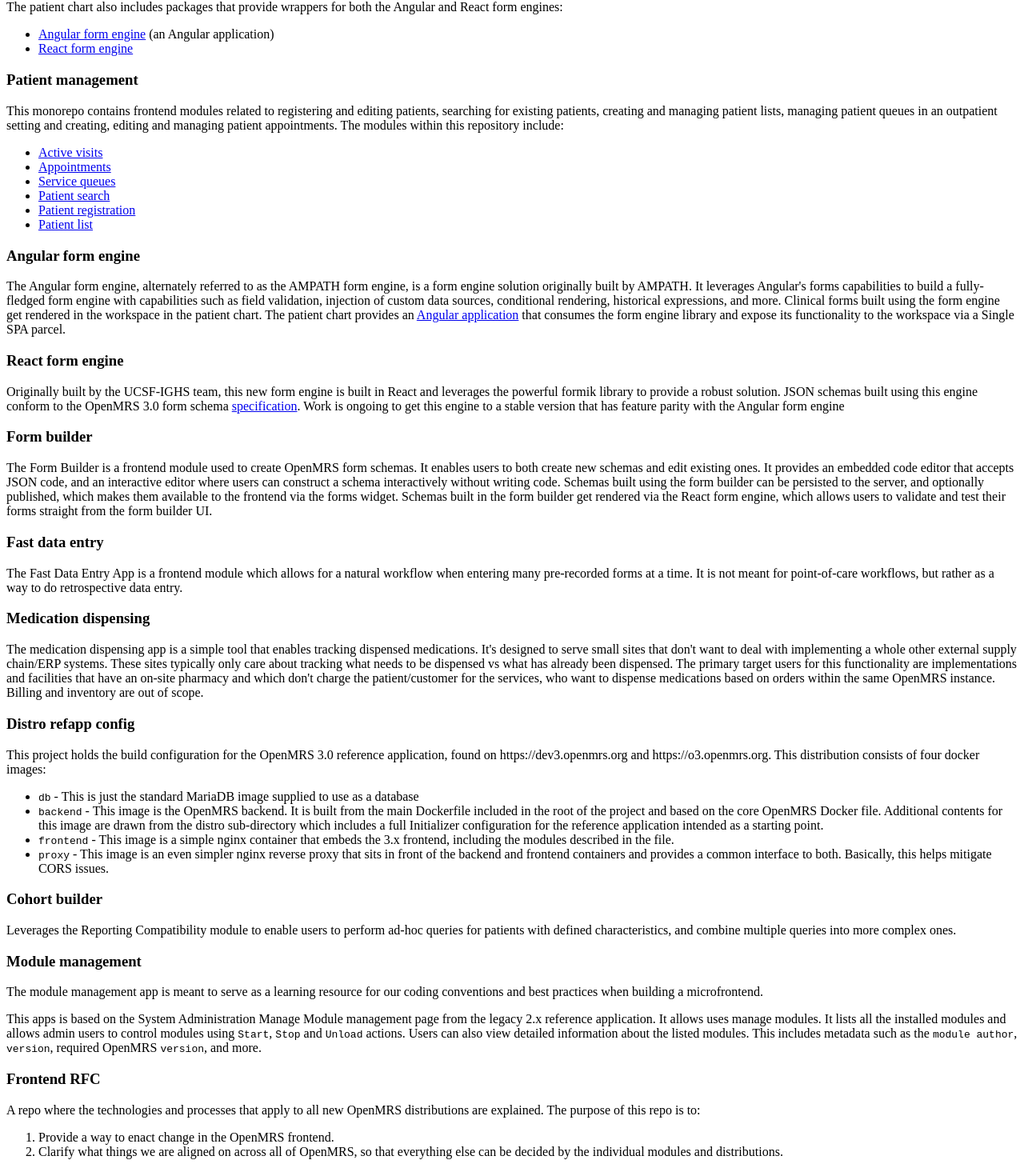
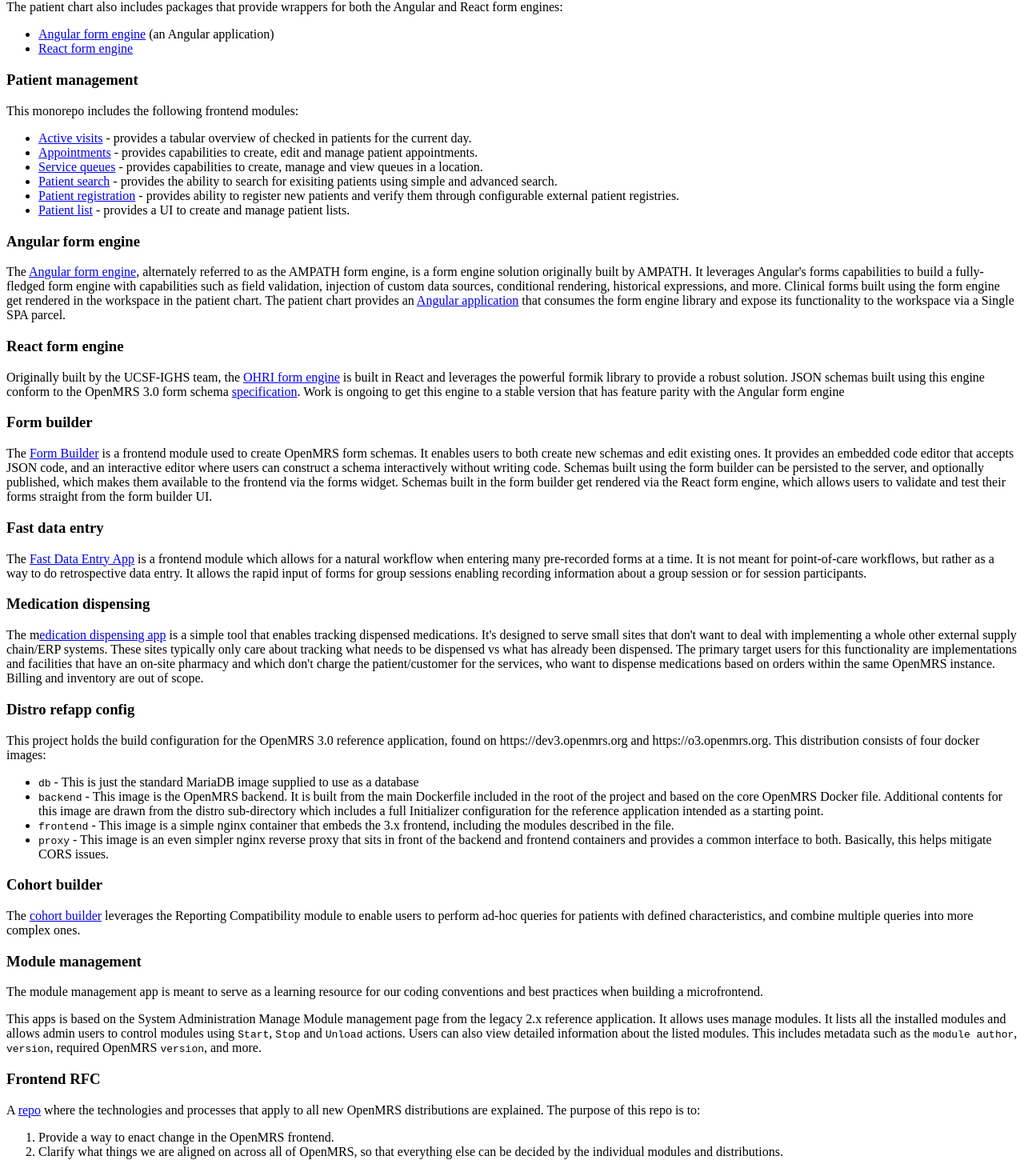
Before and after one commit to denniskigen/o3-docs, a Next.js app: page /docs/key-repositories in a window 1280 px wide. Shown: the part 1856-3321 px from the top of the page at 80% size. Built offline with nearby package versions, Linux system fonts and the light colour scheme.

Commit message:
Add repo links and content in key repositiorties section

```diff
--- a/pages/docs/_meta.json
+++ b/pages/docs/_meta.json
@@ -8,7 +8,7 @@
   "recipes": "Recipes",
   "extension-system": "Extension system",
   "configuration-system": "Configuration system",
-  "internationalization": "i18n",
+  "internationalization": "i18n Translations",
   "roadmap": "Roadmap",
   "changelog": "Changelog"
 }
--- a/pages/docs/key-repositories.mdx
+++ b/pages/docs/key-repositories.mdx
@@ -46,7 +46,7 @@
 
 ### Template
 
-Contains the seed starter app. The template app will be most developer's first foray into O3. Most components in the template app are annotated with useful comments that serve as a guide for developers working on the application. In the past, it's also served as a seed app from which developers can spawn new frontend modules.
+Contains the seed starter app. The [template app](https://github.com/openmrs/openmrs-esm-template-app) will be most developer's first foray into O3. Most components in the template app are annotated with useful comments that serve as a guide for developers working on the application. In the past, it's also served as a seed app from which developers can spawn new frontend modules.
 
 ### Patient chart
 
@@ -82,34 +82,34 @@
 
 ### Patient management
 
-This monorepo contains frontend modules related to registering and editing patients, searching for existing patients, creating and managing patient lists, managing patient queues in an outpatient setting and creating, editing and managing patient appointments. The modules within this repository include:
+This monorepo includes the following frontend modules:
 
-- [Active visits](https://github.com/openmrs/openmrs-esm-patient-management/tree/main/packages/esm-active-visits-app)
-- [Appointments](https://github.com/openmrs/openmrs-esm-patient-management/tree/main/packages/esm-appointments-app)
-- [Service queues](https://github.com/openmrs/openmrs-esm-patient-management/tree/main/packages/esm-outpatient-app)
-- [Patient search](https://github.com/openmrs/openmrs-esm-patient-management/tree/main/packages/esm-patient-search-app)
-- [Patient registration](https://github.com/openmrs/openmrs-esm-patient-management/tree/main/packages/esm-patient-registration-app)
-- [Patient list](https://github.com/openmrs/openmrs-esm-patient-management/tree/main/packages/esm-patient-list-app)
+- [Active visits](https://github.com/openmrs/openmrs-esm-patient-management/tree/main/packages/esm-active-visits-app) - provides a tabular overview of checked in patients for the current day.
+- [Appointments](https://github.com/openmrs/openmrs-esm-patient-management/tree/main/packages/esm-appointments-app) - provides capabilities to create, edit and manage patient appointments.
+- [Service queues](https://github.com/openmrs/openmrs-esm-patient-management/tree/main/packages/esm-outpatient-app) - provides capabilities to create, manage and view queues in a location.
+- [Patient search](https://github.com/openmrs/openmrs-esm-patient-management/tree/main/packages/esm-patient-search-app) - provides the ability to search for exisiting patients using simple and advanced search.
+- [Patient registration](https://github.com/openmrs/openmrs-esm-patient-management/tree/main/packages/esm-patient-registration-app) - provides ability to register new patients and verify them through configurable external patient registries.
+- [Patient list](https://github.com/openmrs/openmrs-esm-patient-management/tree/main/packages/esm-patient-list-app) - provides a UI to create and manage patient lists.
 
 ### Angular form engine
 
-The Angular form engine, alternately referred to as the AMPATH form engine, is a form engine solution originally built by AMPATH. It leverages Angular's forms capabilities to build a fully-fledged form engine with capabilities such as field validation, injection of custom data sources, conditional rendering, historical expressions, and more. Clinical forms built using the form engine get rendered in the workspace in the patient chart. The patient chart provides an [Angular application](https://github.com/openmrs/openmrs-esm-patient-chart/blob/main/packages/esm-form-entry-app) that consumes the form engine library and expose its functionality to the workspace via a Single SPA parcel.
+The [Angular form engine](https://github.com/openmrs/openmrs-ngx-formentry), alternately referred to as the AMPATH form engine, is a form engine solution originally built by AMPATH. It leverages Angular's forms capabilities to build a fully-fledged form engine with capabilities such as field validation, injection of custom data sources, conditional rendering, historical expressions, and more. Clinical forms built using the form engine get rendered in the workspace in the patient chart. The patient chart provides an [Angular application](https://github.com/openmrs/openmrs-esm-patient-chart/blob/main/packages/esm-form-entry-app) that consumes the form engine library and expose its functionality to the workspace via a Single SPA parcel.
 
 ### React form engine
 
-Originally built by the UCSF-IGHS team, this new form engine is built in React and leverages the powerful formik library to provide a robust solution. JSON schemas built using this engine conform to the OpenMRS 3.0 form schema [specification](https://gist.github.com/denniskigen/80e4cd0765cbeda0efba79c6e6675e49). Work is ongoing to get this engine to a stable version that has feature parity with the Angular form engine
+Originally built by the UCSF-IGHS team, the [OHRI form engine](https://github.com/openmrs/openmrs-form-engine-lib) is built in React and leverages the powerful formik library to provide a robust solution. JSON schemas built using this engine conform to the OpenMRS 3.0 form schema [specification](https://gist.github.com/denniskigen/80e4cd0765cbeda0efba79c6e6675e49). Work is ongoing to get this engine to a stable version that has feature parity with the Angular form engine
 
 ### Form builder
 
-The Form Builder is a frontend module used to create OpenMRS form schemas. It enables users to both create new schemas and edit existing ones. It provides an embedded code editor that accepts JSON code, and an interactive editor where users can construct a schema interactively without writing code. Schemas built using the form builder can be persisted to the server, and optionally published, which makes them available to the frontend via the forms widget. Schemas built in the form builder get rendered via the React form engine, which allows users to validate and test their forms straight from the form builder UI.
+The [Form Builder](https://github.com/openmrs/openmrs-esm-form-builder) is a frontend module used to create OpenMRS form schemas. It enables users to both create new schemas and edit existing ones. It provides an embedded code editor that accepts JSON code, and an interactive editor where users can construct a schema interactively without writing code. Schemas built using the form builder can be persisted to the server, and optionally published, which makes them available to the frontend via the forms widget. Schemas built in the form builder get rendered via the React form engine, which allows users to validate and test their forms straight from the form builder UI.
 
 ### Fast data entry
 
-The Fast Data Entry App is a frontend module which allows for a natural workflow when entering many pre-recorded forms at a time. It is not meant for point-of-care workflows, but rather as a way to do retrospective data entry.
+The [Fast Data Entry App](https://github.com/openmrs/openmrs-esm-fast-data-entry-app) is a frontend module which allows for a natural workflow when entering many pre-recorded forms at a time. It is not meant for point-of-care workflows, but rather as a way to do retrospective data entry. It allows the rapid input of forms for group sessions enabling recording information about a group session or for session participants.
 
 ### Medication dispensing
 
-The medication dispensing app is a simple tool that enables tracking dispensed medications. It's designed to serve small sites that don't want to deal with implementing a whole other external supply chain/ERP systems. These sites typically only care about tracking what needs to be dispensed vs what has already been dispensed. The primary target users for this functionality are implementations and facilities that have an on-site pharmacy and which don't charge the patient/customer for the services, who want to dispense medications based on orders within the same OpenMRS instance. Billing and inventory are out of scope.
+The m[edication dispensing app](https://github.com/openmrs/openmrs-esm-dispensing-app) is a simple tool that enables tracking dispensed medications. It's designed to serve small sites that don't want to deal with implementing a whole other external supply chain/ERP systems. These sites typically only care about tracking what needs to be dispensed vs what has already been dispensed. The primary target users for this functionality are implementations and facilities that have an on-site pharmacy and which don't charge the patient/customer for the services, who want to dispense medications based on orders within the same OpenMRS instance. Billing and inventory are out of scope.
 
 ### Distro refapp config
 
@@ -122,7 +122,7 @@
 
 ### Cohort builder
 
-Leverages the Reporting Compatibility module to enable users to perform ad-hoc queries for patients with defined characteristics, and combine multiple queries into more complex ones.
+The [cohort builder](https://github.com/openmrs/openmrs-esm-cohortbuilder) leverages the Reporting Compatibility module to enable users to perform ad-hoc queries for patients with defined characteristics, and combine multiple queries into more complex ones.
 
 ### Module management
 
@@ -132,7 +132,7 @@
 
 ### Frontend RFC
 
-A repo where the technologies and processes that apply to all new OpenMRS distributions are explained. The purpose of this repo is to:
+A [repo](https://github.com/openmrs/openmrs-rfc-frontend) where the technologies and processes that apply to all new OpenMRS distributions are explained. The purpose of this repo is to:
 
 1. Provide a way to enact change in the OpenMRS frontend.
 2. Clarify what things we are aligned on across all of OpenMRS, so that everything else can be decided by the individual modules and distributions.
```
Also changed, not shown: 1 other file (tests, documents, lock files or other folders).
